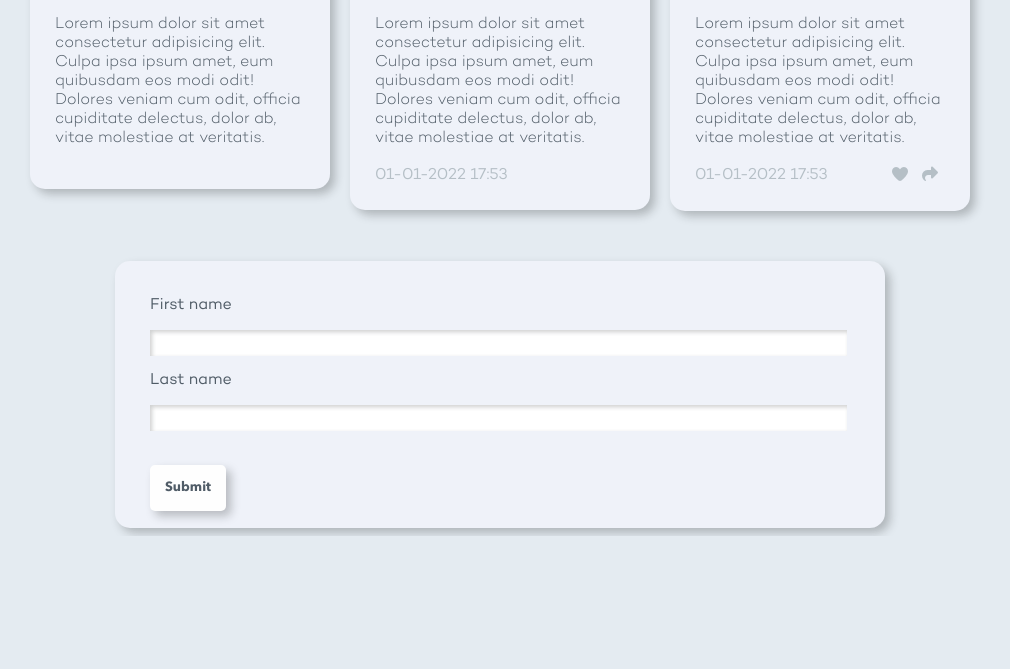
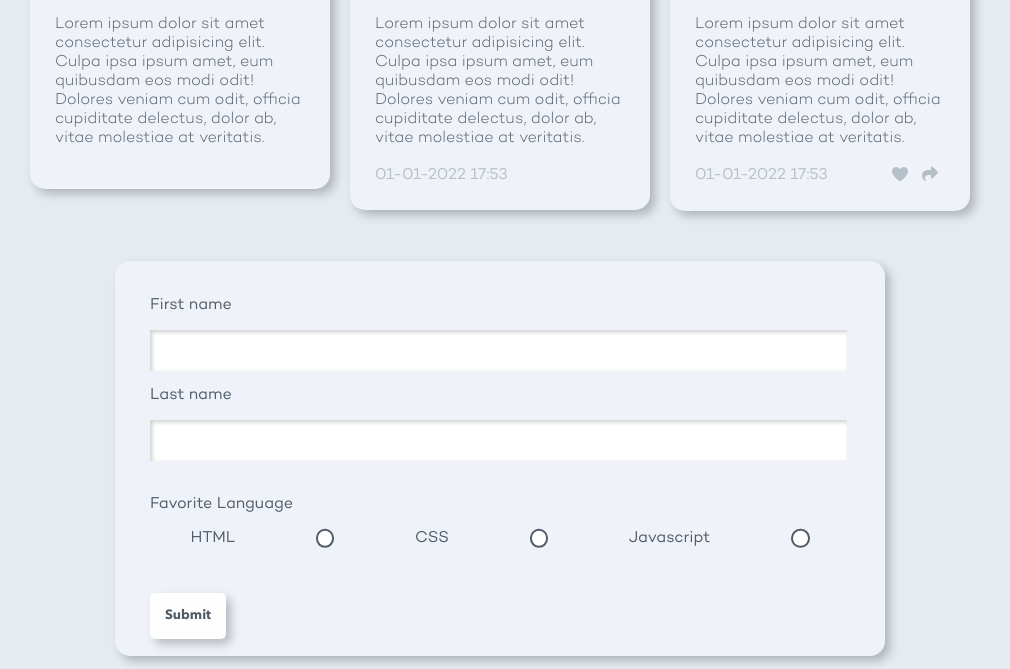
Before and after one commit to Pasqualecannavacciuolo/CSS-Framework, a plain HTML site: page index.html in a window 1280 px wide. Shown: the part 402-1071 px from the top of the page, without its empty margins (140-1150 px from the left). Before the commit the page ends 938 px from the top, so only its background shows below. Drawn offline with Linux system fonts and the light colour scheme.

Commit message:
Radio button style

```diff
--- a/containers.css
+++ b/containers.css
@@ -4,3 +4,9 @@
     flex-direction: row;
     justify-content: space-evenly;
 }
+
+.radio-wrapper-horizontal {
+    display: flex;
+    flex-direction: row;
+    justify-content:space-around;
+}
--- a/form.css
+++ b/form.css
@@ -14,13 +14,46 @@ label {
     font-family: 'campton book';
 }
 
-input {
+.input {
     font-family: inherit;
     border: none;
     height: 12%;
     width: 99%;
 }
 
-input:focus {
+.input:focus {
     outline: none;
 }
+
+.radio {
+    -webkit-appearance: none;
+    appearance: none;
+    /* For iOS < 15 to remove gradient background */
+    background-color: #fff;
+    /* Not removed via appearance */
+    margin: 0;
+    font: inherit;
+    color: currentColor;
+    width: 1.15em;
+    height: 1.15em;
+    border: 0.15em solid currentColor;
+    border-radius: 50%;
+    margin-top: 1em;
+    transform: translateY(-0.075em);
+    display: grid;
+    place-content: center;
+}
+
+input[type="radio"]::before {
+    content: "";
+    width: 0.65em;
+    height: 0.65em;
+    border-radius: 50%;
+    transform: scale(0);
+    transition: 120ms transform ease-in-out;
+    box-shadow: inset 1em 1em var(--primary-text-color);
+}
+
+input[type="radio"]:checked::before {
+    transform: scale(1);
+}
--- a/index.html
+++ b/index.html
@@ -72,10 +72,19 @@
     <div class="centered-container">
         <form class="border-15 outer-shadow-2">
             <label for="fname">First name</label><br>
-            <input class="inner-shadow-1" type="text" id="fname" name="fname"><br>
+            <input class="input inner-shadow-1" type="text" id="fname" name="fname"><br>
             <label for="lname">Last name</label><br>
-            <input class="inner-shadow-1" type="text" id="lname" name="lname"><br><br>
-            <button class="button button-large button-default border-5 outer-shadow-2" type="submit">Submit</button>
+            <input class="input inner-shadow-1" type="text" id="lname" name="lname"><br><br>
+            <label for="lname">Favorite Language</label><br>
+            <div class="radio-wrapper-horizontal">
+                <label for="html">HTML</label>
+                <input class="radio" type="radio" id="html" name="fav_language" value="HTML">
+                <label for="html">CSS</label>
+                <input class="radio" type="radio" id="css" name="fav_language" value="CSS">
+                <label for="html">Javascript</label>
+                <input class="radio" type="radio" id="javascript" name="fav_language" value="Javascript">
+            </div>
+            <button class="button button-large button-default border-5 outer-shadow-2 margin-TopAndBottom" type="submit">Submit</button>
         </form>
     </div>
 
--- a/style.css
+++ b/style.css
@@ -39,3 +39,11 @@ a {
     text-decoration: none;
     color: inherit;
 }
+
+.margin-TopAndBottom {
+    margin: 30px 0;
+}
+
+.margin-right {
+    margin-right: 20px;
+}
```
